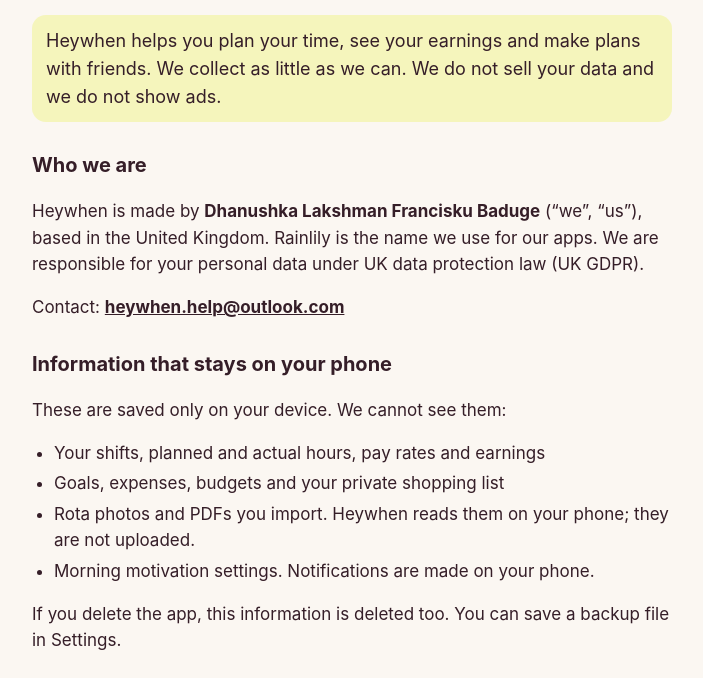
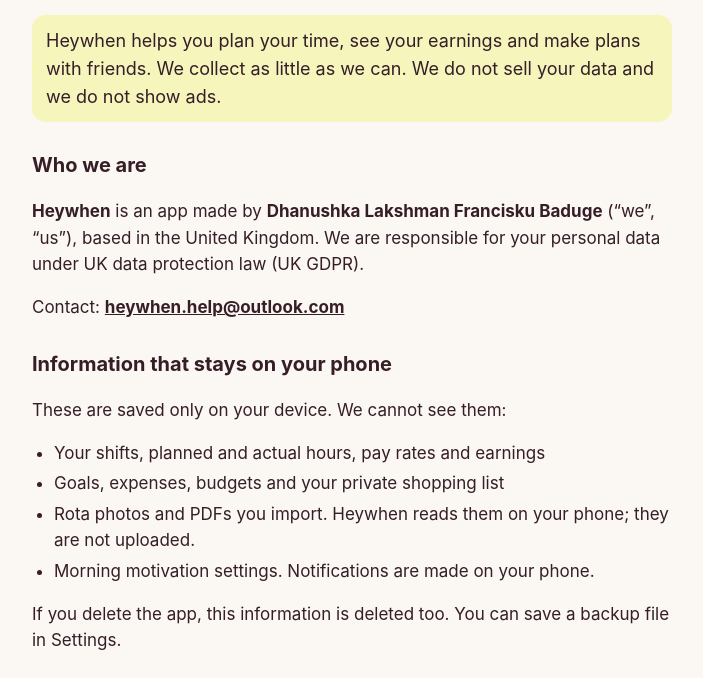
Before and after one commit to DanFrancisku/Time-Earn, a plain HTML site: page privacy.html in a window 1280 px wide. Shown: the part 122-800 px from the top of the page, without its empty margins (288-991 px from the left). Drawn offline with Linux system fonts and the light colour scheme.

Commit message:
Make clear Heywhen is the app; remove Rainlily until the company exists
Co-Authored-By: Claude Opus 5.5 <noreply@anthropic.com>
Claude-Session: https://claude.ai/code/session_01MxfTDiyuLha6jZYLbKn8XH

```diff
--- a/privacy.html
+++ b/privacy.html
@@ -16,7 +16,7 @@
 <p class="lead">Heywhen helps you plan your time, see your earnings and make plans with friends. We collect as little as we can. We do not sell your data and we do not show ads.</p>
 
 <h2>Who we are</h2>
-<p>Heywhen is made by <b>Dhanushka Lakshman Francisku Baduge</b> (“we”, “us”), based in the United Kingdom. Rainlily is the name we use for our apps. We are responsible for your personal data under UK data protection law (UK GDPR).</p>
+<p><b>Heywhen</b> is an app made by <b>Dhanushka Lakshman Francisku Baduge</b> (“we”, “us”), based in the United Kingdom. We are responsible for your personal data under UK data protection law (UK GDPR).</p>
 <p>Contact: <a href="mailto:heywhen.help@outlook.com">heywhen.help@outlook.com</a></p>
 
 <h2>Information that stays on your phone</h2>
```
Also changed, not shown: terms.html (+1 -1 lines).
